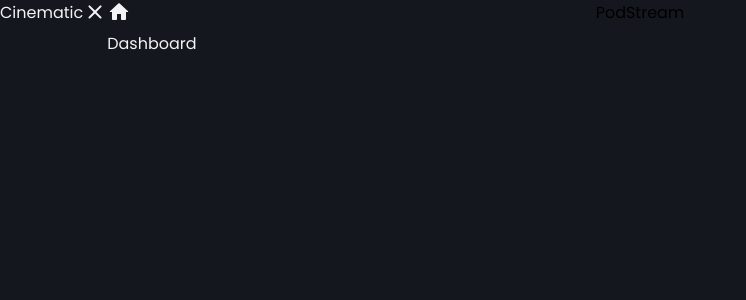
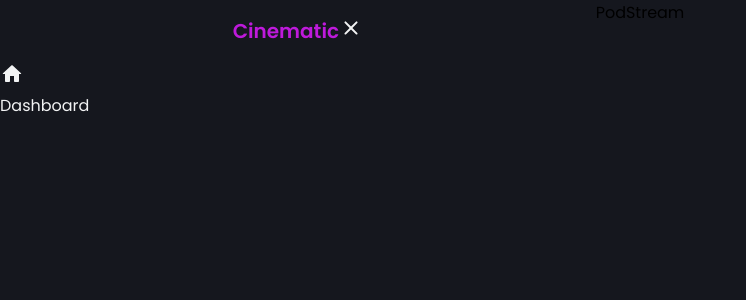
Before and after one commit to boikhutsodev/BOIMOK510_BCL2401_GroupA_Boikhutso-Mokoka_DJS11, a React (Vite) app: page / in a window 1280 px wide. Shown: the top 300 px of the page, without its empty margins (0-746 px from the left). Built offline with nearby package versions, Linux system fonts and the light colour scheme.

Commit message:
Refactor Sidebar component: updated styles for MenuContainer, added Flex component, and modified Logo component with new styles and layout.

```diff
--- a/src/components/Sidebar.jsx
+++ b/src/components/Sidebar.jsx
@@ -4,23 +4,41 @@ import { HomeRounded, CloseRounded } from "@mui/icons-material";
 
 const MenuContainer = styled.div`
   flex: 0.5;
-  flex-direction: colum;
+  flex-direction: column;
   height: 100vh;
   display: flex;
   background: ${({ theme }) => theme.bg};
   color: ${({ theme }) => theme.text_primary};
 `;
-const Logo = styled.div``;
+const Flex = styled.div`
+  display: flex;
+  flex-direction: row;
+  align-items: center;
+  justify-content: center;
+`;
+
+const Logo = styled.div`
+  color: ${({ theme }) => theme.primary};
+  display: flex;
+  align-items: center;
+  justify-content: center;
+  gap: 6px;
+  font-size: 20px;
+  font-weight: bold;
+  margin: 16px 0px;
+`;
 const Elements = styled.div``;
 const NavTex = styled.div``;
 
 const Sidebar = () => {
   return (
     <MenuContainer>
-      <Logo>Cinematic</Logo>
-      <close>
-        <CloseRounded />
-      </close>
+      <Flex>
+        <Logo>Cinematic</Logo>
+        <close>
+          <CloseRounded />
+        </close>
+      </Flex>
       <Elements>
         <HomeRounded />
         <NavTex>Dashboard</NavTex>
```
